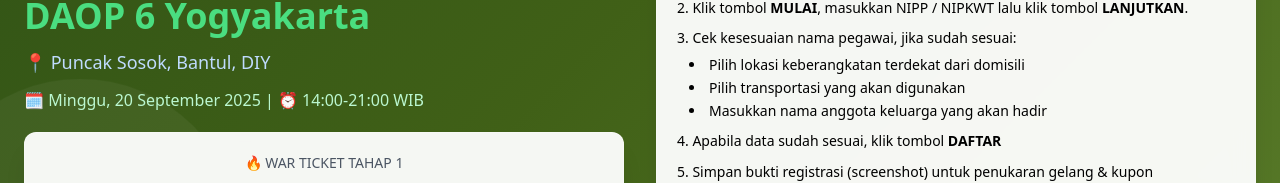
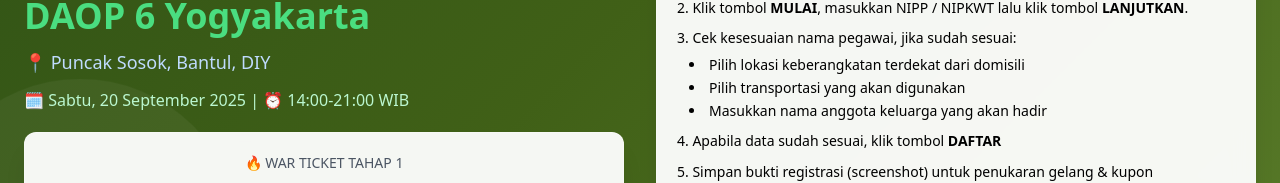
Before and after one commit to irsyadkk/Event-HUT-KAI-80, a React (Create React App) app in the folder Frontend/: page / in a window 1280 px wide. Shown: the part 407-590 px from the top of the page. Built offline with nearby package versions, Linux system fonts and the light colour scheme.

Commit message:
update hari

```diff
--- a/Frontend/src/components/landingPage.js
+++ b/Frontend/src/components/landingPage.js
@@ -80,7 +80,7 @@
                 📍 Puncak Sosok, Bantul, DIY
               </p>
               <p className="text-base text-green-200">
-                🗓️ Minggu, 20 September 2025 | ⏰ 14:00-21:00 WIB
+                🗓️ Sabtu, 20 September 2025 | ⏰ 14:00-21:00 WIB
               </p>
             </div>
 
```
